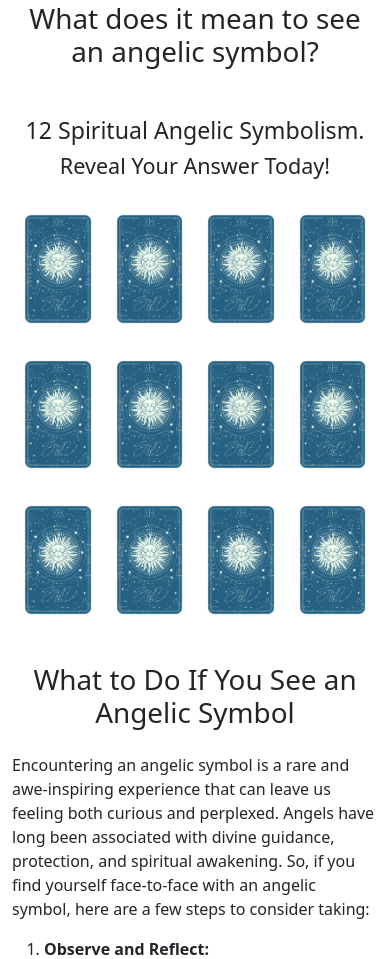
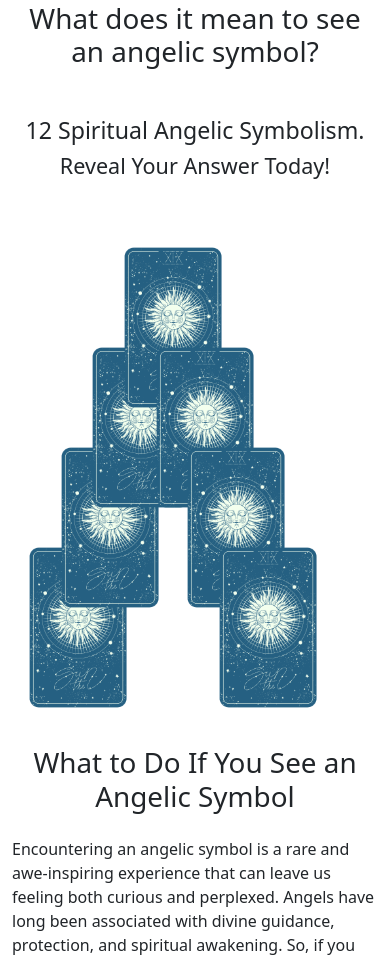
Before and after one commit to Khamid-v2022/AngelBlessing-second, a PHP site: the page made by application/views/angelic_symbols.php in a window 390 px wide. Shown: the part 154-1113 px from the top of the page. Run offline with PHP 8.4, Linux system fonts and the light colour scheme; the template is opened without the code that fills it, so the values that code supplies are empty.

Commit message:
change card list design

```diff
--- a/application/views/angelic_symbols.php
+++ b/application/views/angelic_symbols.php
@@ -20,18 +20,13 @@
             <section class="text-center mt-5">
                 <h3>12 Spiritual Angelic Symbolism.</h3>
                 <h4>Reveal Your Answer Today!</h4>
-                <?php
-                for($index = 0; $index < 3; $index++) { ?>
-                    <div class="row card-wrapper">
-                        <?php for($i = 0; $i < 4; $i++) { ?>
-                            <div class="col mt-3">
-                                <a class="symbol-card-item" href="javascript:;">
-                                    <img src="<?=base_url()?>assets/img/angelicsymbolism-card.png" alt="" loading="lazy">
-                                </a>
-                            </div>
-                        <?php } ?>
-                    </div>
-                <?php } ?>
+                <div class="card-wrapper">
+                    <?php for($index = 0; $index < 7; $index++) { ?>
+                    <a class="symbol-card-item symbol-card-item-<?=$index?>" href="javascript:;">
+                        <img src="<?=base_url()?>assets/img/angelicsymbolism-card.png" alt="" loading="lazy">
+                    </a>
+                    <?php } ?>
+                </div>
             </section>
 
             <div class="mt-5">
--- a/assets/css/app.css
+++ b/assets/css/app.css
@@ -758,13 +758,55 @@ a.horoscope-btn:hover .horoscope-icon{
 }
 
 /* angelic symbols page */
+
+
 .angelic-symbols .card-wrapper {
-    max-width: 800px;
     margin: 20px auto;
+    position: relative;
+    display: grid;
+    grid-template-columns: repeat(7, 1fr);
+    padding: 3rem 9rem 3rem 0rem;
+    min-height: 700px;
 }
-.angelic-symbols .symbol-card-item img {
-    width: 100%;
+
+.angelic-symbols .symbol-card-item {
+    position: relative;
+    height: fit-content;
+}
+
+.symbol-card-item-0, .symbol-card-item-6 {
+    margin-top: 300px;
+}
+.symbol-card-item-1, .symbol-card-item-5 {
+    margin-top: 200px;
+}
+.symbol-card-item-2, .symbol-card-item-4 {
+    margin-top: 100px;
+}
+
+.symbol-card-item img {
+    width: fit-content;
+    max-width: 200px;
     transition: all .2s ease-in-out;
+    position: absolute;
+}
+
+@media (max-width: 768px){
+    .symbol-card-item img {
+        max-width: 150px;
+    }
+    .angelic-symbols .card-wrapper {
+        min-height: 600px;
+    }
+}
+
+@media (max-width: 576px){
+    .symbol-card-item img {
+        max-width: 100px;
+    }
+    .angelic-symbols .card-wrapper {
+        min-height: 500px;
+    }
 }
 
 .angelic-symbols .symbol-card-item img:hover {
```
